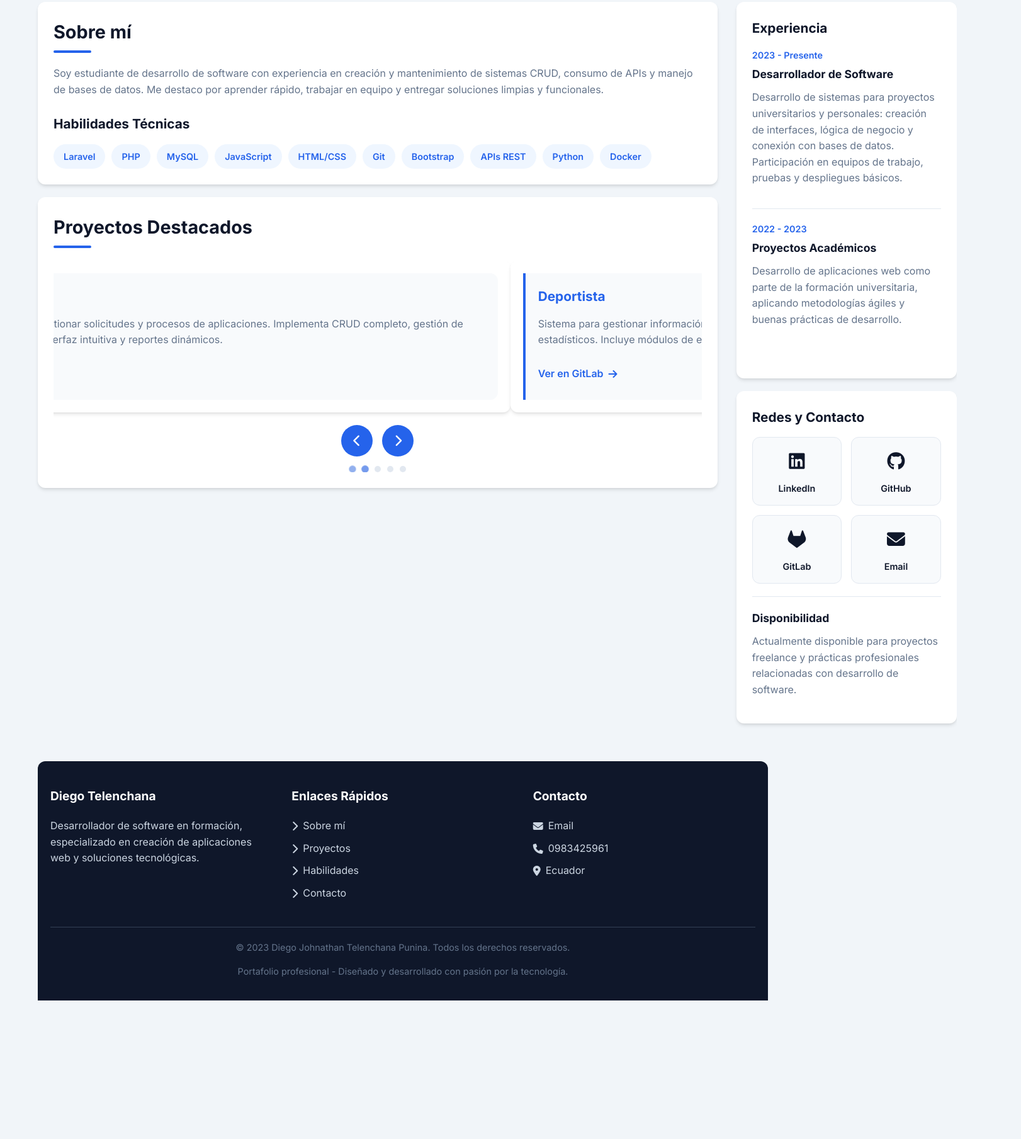
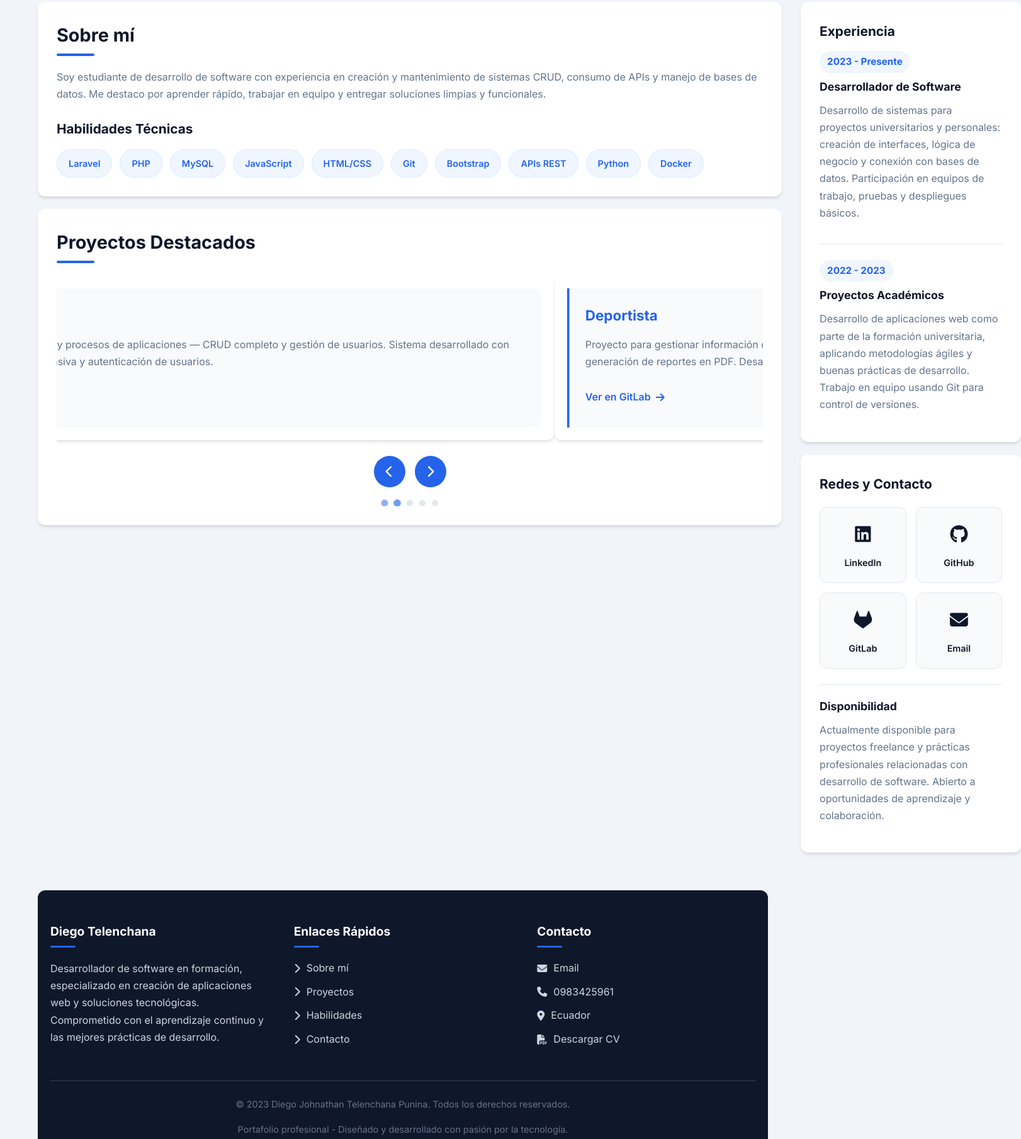
Before and after one commit to Jona-08/Jona-08.github.io, a plain HTML site: page index.html in a window 1280 px wide. Shown: the part 277-2086 px from the top of the page at 63% size, 1622 px wide, since content can reach past the window. Before the commit the page ends 1886 px from the top, so only its background shows below. Drawn offline with Linux system fonts and the light colour scheme.

Commit message:
Update index.html
vvvv

```diff
--- a/index.html
+++ b/index.html
@@ -55,7 +55,7 @@
     .header-content {
       display: flex;
       align-items: center;
-      gap: 30px;
+      gap: 40px;
       flex-wrap: wrap;
     }
 
@@ -67,6 +67,10 @@
       border: 5px solid rgba(255, 255, 255, 0.3);
       flex-shrink: 0;
       box-shadow: var(--shadow-lg);
+      background-color: #f0f0f0;
+      display: flex;
+      align-items: center;
+      justify-content: center;
     }
 
     .avatar img {
@@ -156,7 +160,7 @@
     .card {
       background-color: var(--card-bg);
       border-radius: var(--radius);
-      padding: 25px;
+      padding: 30px;
       box-shadow: var(--shadow);
       margin-bottom: 20px;
       transition: var(--transition);
@@ -200,29 +204,32 @@
     p {
       color: var(--gray);
       margin-bottom: 15px;
+      line-height: 1.7;
     }
 
     /* Skills */
     .skills {
       display: flex;
       flex-wrap: wrap;
-      gap: 10px;
-      margin-top: 10px;
+      gap: 12px;
+      margin-top: 15px;
     }
 
     .skill {
       background-color: #eff6ff;
       color: var(--primary);
-      padding: 8px 16px;
+      padding: 10px 18px;
       border-radius: 50px;
       font-size: 0.9rem;
       font-weight: 600;
       transition: var(--transition);
+      border: 1px solid #dbeafe;
     }
 
     .skill:hover {
       background-color: #dbeafe;
-      transform: translateY(-2px);
+      transform: translateY(-3px);
+      box-shadow: 0 4px 8px rgba(37, 99, 235, 0.1);
     }
 
     /* Projects Carousel */
@@ -252,7 +259,7 @@
     }
 
     .proj {
-      padding: 20px;
+      padding: 25px;
       border-left: 4px solid var(--primary);
       background-color: #f8fafc;
       border-radius: 0 var(--radius) var(--radius) 0;
@@ -262,10 +269,12 @@
     .proj h3 {
       margin-top: 0;
       color: var(--primary);
+      font-size: 1.4rem;
     }
 
     .proj p {
       margin-bottom: 20px;
+      font-size: 1rem;
     }
 
     .proj-link {
@@ -275,19 +284,21 @@
       color: var(--primary);
       font-weight: 600;
       text-decoration: none;
-      padding: 8px 0;
+      padding: 10px 0;
       transition: var(--transition);
+      font-size: 1rem;
     }
 
     .proj-link:hover {
       gap: 12px;
+      color: var(--primary-dark);
     }
 
     .carousel-controls {
       display: flex;
       justify-content: center;
       gap: 15px;
-      margin-top: 20px;
+      margin-top: 25px;
     }
 
     .carousel-btn {
@@ -314,7 +325,7 @@
       display: flex;
       justify-content: center;
       gap: 10px;
-      margin-top: 15px;
+      margin-top: 20px;
     }
 
     .dot {
@@ -340,7 +351,7 @@
       display: grid;
       grid-template-columns: repeat(2, 1fr);
       gap: 15px;
-      margin-top: 15px;
+      margin-top: 20px;
     }
 
     .social-item {
@@ -348,7 +359,7 @@
       flex-direction: column;
       align-items: center;
       justify-content: center;
-      padding: 15px;
+      padding: 20px 15px;
       background-color: #f8fafc;
       border-radius: var(--radius);
       text-decoration: none;
@@ -361,11 +372,12 @@
       background-color: var(--primary);
       color: white;
       transform: translateY(-5px);
+      box-shadow: var(--shadow);
     }
 
     .social-icon {
       font-size: 1.8rem;
-      margin-bottom: 8px;
+      margin-bottom: 10px;
     }
 
     .social-label {
@@ -374,27 +386,33 @@
     }
 
     .experience-item {
-      margin-bottom: 20px;
+      margin-bottom: 25px;
       padding-bottom: 20px;
       border-bottom: 1px solid var(--gray-light);
     }
 
     .experience-item:last-child {
       border-bottom: none;
+      margin-bottom: 0;
+      padding-bottom: 0;
     }
 
     .exp-date {
       color: var(--primary);
-      font-weight: 600;
-      font-size: 0.9rem;
-      margin-bottom: 5px;
+      font-weight: 700;
+      font-size: 0.95rem;
+      margin-bottom: 8px;
+      display: inline-block;
+      background-color: #eff6ff;
+      padding: 5px 12px;
+      border-radius: 20px;
     }
 
     /* Footer */
     footer {
       background-color: var(--secondary);
       color: white;
-      padding: 40px 0 20px;
+      padding: 50px 0 25px;
       border-radius: var(--radius) var(--radius) 0 0;
       margin-top: 40px;
     }
@@ -402,13 +420,14 @@
     .footer-content {
       display: grid;
       grid-template-columns: repeat(3, 1fr);
-      gap: 30px;
-      margin-bottom: 30px;
+      gap: 40px;
+      margin-bottom: 40px;
     }
 
     @media (max-width: 768px) {
       .footer-content {
         grid-template-columns: 1fr;
+        gap: 30px;
       }
     }
 
@@ -416,10 +435,24 @@
       color: white;
       margin-bottom: 20px;
       font-size: 1.2rem;
+      position: relative;
+      padding-bottom: 10px;
+    }
+
+    .footer-section h4:after {
+      content: '';
+      position: absolute;
+      bottom: 0;
+      left: 0;
+      width: 40px;
+      height: 3px;
+      background-color: var(--primary);
+      border-radius: 2px;
     }
 
     .footer-section p {
       color: #cbd5e1;
+      line-height: 1.7;
     }
 
     .footer-links {
@@ -427,7 +460,7 @@
     }
 
     .footer-links li {
-      margin-bottom: 10px;
+      margin-bottom: 12px;
     }
 
     .footer-links a {
@@ -436,7 +469,7 @@
       transition: var(--transition);
       display: flex;
       align-items: center;
-      gap: 8px;
+      gap: 10px;
     }
 
     .footer-links a:hover {
@@ -446,10 +479,11 @@
 
     .copyright {
       text-align: center;
-      padding-top: 20px;
+      padding-top: 25px;
       border-top: 1px solid #334155;
       color: #94a3b8;
       font-size: 0.9rem;
+      line-height: 1.6;
     }
 
     /* Responsive */
@@ -457,6 +491,7 @@
       .header-content {
         flex-direction: column;
         text-align: center;
+        gap: 30px;
       }
 
       .contact {
@@ -465,6 +500,29 @@
 
       h1 {
         font-size: 2rem;
+      }
+
+      .card {
+        padding: 25px;
+      }
+
+      .skills {
+        justify-content: center;
+      }
+    }
+
+    @media (max-width: 480px) {
+      .contact {
+        flex-direction: column;
+        align-items: stretch;
+      }
+
+      .btn {
+        justify-content: center;
+      }
+
+      .social-grid {
+        grid-template-columns: 1fr;
       }
     }
   </style>
@@ -475,7 +533,7 @@
     <div class="container">
       <div class="header-content">
         <div class="avatar">
-          <img src="https://images.unsplash.com/photo-1507003211169-0a1dd7228f2d?ixlib=rb-4.0.3&ixid=M3wxMjA3fDB8MHxwaG90by1wYWdlfHx8fGVufDB8fHx8fA%3D%3D&auto=format&fit=crop&w=774&q=80" alt="Diego Telenchana">
+          <img src="image.jpeg" alt="Diego Johnathan Telenchana Punina">
         </div>
         <div class="hero">
           <h1>Diego Johnathan Telenchana Punina</h1>
@@ -531,7 +589,7 @@
               <div class="carousel-item">
                 <div class="proj">
                   <h3>Sistema de Aplicaciones</h3>
-                  <p>Aplicación web completa para gestionar solicitudes y procesos de aplicaciones. Implementa CRUD completo, gestión de usuarios, roles y permisos, con interfaz intuitiva y reportes dinámicos.</p>
+                  <p>Aplicación para gestionar solicitudes y procesos de aplicaciones — CRUD completo y gestión de usuarios. Sistema desarrollado con Laravel y MySQL, con interfaz responsiva y autenticación de usuarios.</p>
                   <a class="proj-link" href="https://github.com/Jona-08/sistemaAplicaciones" target="_blank">
                     Ver repositorio <i class="fas fa-arrow-right"></i>
                   </a>
@@ -542,7 +600,7 @@
               <div class="carousel-item">
                 <div class="proj">
                   <h3>Deportista</h3>
-                  <p>Sistema para gestionar información de deportistas: registro, edición, seguimiento de rendimiento y generación de reportes estadísticos. Incluye módulos de entrenamiento y competencias.</p>
+                  <p>Proyecto para gestionar información de deportistas: registro, edición y reportes básicos. Implementa base de datos relacional y generación de reportes en PDF. Desarrollado con PHP nativo y Bootstrap.</p>
                   <a class="proj-link" href="https://gitlab.com/Jonaaa/deportista" target="_blank">
                     Ver en GitLab <i class="fas fa-arrow-right"></i>
                   </a>
@@ -553,7 +611,7 @@
               <div class="carousel-item">
                 <div class="proj">
                   <h3>Sistema Universitario</h3>
-                  <p>Plataforma académica con administración de estudiantes, materias, calificaciones y horarios. Incluye panel de control para profesores y alumnos con diferentes niveles de acceso.</p>
+                  <p>Sistema académico con administración de estudiantes, materias y calificaciones. Incluye módulos para profesores, estudiantes y administradores. Desarrollado con Laravel, MySQL y JavaScript.</p>
                   <a class="proj-link" href="https://gitlab.com/Jonaaa/universidad" target="_blank">
                     Ver en GitLab <i class="fas fa-arrow-right"></i>
                   </a>
@@ -564,7 +622,7 @@
               <div class="carousel-item">
                 <div class="proj">
                   <h3>Sistema de Votaciones</h3>
-                  <p>Plataforma segura para gestionar votaciones electrónicas. Implementa autenticación de usuarios, cifrado de datos y generación de resultados en tiempo real con gráficos estadísticos.</p>
+                  <p>Plataforma para gestionar votaciones electrónicas a nivel pequeño (prototipo). Implementa autenticación segura, registro de votos y generación de resultados en tiempo real. Tecnologías: PHP, JavaScript, Chart.js.</p>
                   <a class="proj-link" href="https://gitlab.com/jonaaa-group/sistemavotaciones" target="_blank">
                     Ver en GitLab <i class="fas fa-arrow-right"></i>
                   </a>
@@ -575,7 +633,7 @@
               <div class="carousel-item">
                 <div class="proj">
                   <h3>Sistema de Adopciones</h3>
-                  <p>Aplicación para gestión de mascotas en adopción. Permite publicar animales disponibles, solicitar adopciones y realizar seguimiento del proceso. Incluye galería de imágenes y filtros de búsqueda.</p>
+                  <p>Aplicación para gestión de mascotas en adopción (repositorio y recursos públicos). Permite publicar mascotas disponibles, solicitar adopciones y realizar seguimiento. Desarrollado en equipo con Git como control de versiones.</p>
                   <a class="proj-link" href="https://github.com/Eddylucero/Adopciones" target="_blank">
                     Ver repositorio <i class="fas fa-arrow-right"></i>
                   </a>
@@ -613,7 +671,7 @@
           <div class="experience-item">
             <div class="exp-date">2022 - 2023</div>
             <h4>Proyectos Académicos</h4>
-            <p>Desarrollo de aplicaciones web como parte de la formación universitaria, aplicando metodologías ágiles y buenas prácticas de desarrollo.</p>
+            <p>Desarrollo de aplicaciones web como parte de la formación universitaria, aplicando metodologías ágiles y buenas prácticas de desarrollo. Trabajo en equipo usando Git para control de versiones.</p>
           </div>
         </div>
 
@@ -650,9 +708,9 @@
             </a>
           </div>
 
-          <div style="margin-top: 20px; padding-top: 20px; border-top: 1px solid var(--gray-light);">
+          <div style="margin-top: 25px; padding-top: 20px; border-top: 1px solid var(--gray-light);">
             <h4>Disponibilidad</h4>
-            <p>Actualmente disponible para proyectos freelance y prácticas profesionales relacionadas con desarrollo de software.</p>
+            <p>Actualmente disponible para proyectos freelance y prácticas profesionales relacionadas con desarrollo de software. Abierto a oportunidades de aprendizaje y colaboración.</p>
           </div>
         </div>
       </aside>
@@ -664,7 +722,7 @@
         <div class="footer-content">
           <div class="footer-section">
             <h4>Diego Telenchana</h4>
-            <p>Desarrollador de software en formación, especializado en creación de aplicaciones web y soluciones tecnológicas.</p>
+            <p>Desarrollador de software en formación, especializado en creación de aplicaciones web y soluciones tecnológicas. Comprometido con el aprendizaje continuo y las mejores prácticas de desarrollo.</p>
           </div>
 
           <div class="footer-section">
@@ -683,6 +741,7 @@
               <li><a href="mailto:diegotelenchana.02sv@gmail.com"><i class="fas fa-envelope"></i> Email</a></li>
               <li><a href="tel:+593983425961"><i class="fas fa-phone"></i> 0983425961</a></li>
               <li><a href="#"><i class="fas fa-map-marker-alt"></i> Ecuador</a></li>
+              <li><a href="#"><i class="fas fa-file-pdf"></i> Descargar CV</a></li>
             </ul>
           </div>
         </div>
```
